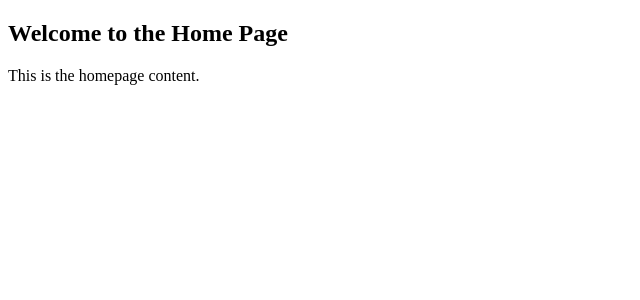
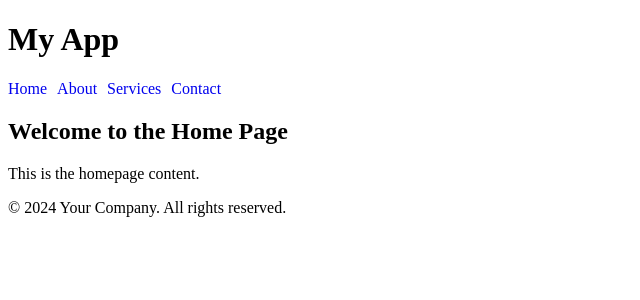
Before and after one commit to coreymaret/vite-react-ts-sass, a React (Vite) app: page / in a window 1280 px wide. Shown: the top 300 px of the page, without its empty margins (0-640 px from the left). Built offline with nearby package versions, Linux system fonts and the light colour scheme.

Commit message:
Updated routing by using Layout.tsx

```diff
--- a/App.tsx
+++ b/App.tsx
@@ -1,5 +1,26 @@
-import { Router } from './src/Router';
+import React from 'react';
+import { BrowserRouter as Router, Routes, Route } from 'react-router-dom';
+import Layout from './src/pages/Layout';
+import Home from './src/pages/Home';
+import About from './src/pages/About';
+import Services from './src/pages/Services';
+import Contact from './src/pages/Contact';
+import NotFound from './src/pages/NotFound';
 
-export default function App() {
-return<Router />;
+function App() {
+  return (
+    <Router>
+      <Routes>
+        <Route path="/" element={<Layout />}>
+          <Route index element={<Home />} />
+          <Route path="/about" element={<About />} />
+          <Route path="/services" element={<Services />} />
+          <Route path="/contact" element={<Contact />} />
+          <Route path="*" element={<NotFound />} />
+        </Route>
+      </Routes>
+    </Router>
+  );
 }
+
+export default App;
--- a/src/Router.tsx
+++ /dev/null
@@ -1,43 +0,0 @@
-import { createBrowserRouter, RouterProvider } from 'react-router-dom';
-import Home from '../src/pages/Home';
-import About from '../src/pages/About';
-import Services from '../src/pages/Services';
-import Contact from '../src/pages/Contact';
-import NotFound from '../src/pages/NotFound';
-import NavBar from '../src/components/NavBar';
-import Footer from '../src/components/Footer';
-
-const router = createBrowserRouter([
-    {
-      path: '/',
-      element: <Home />,
-    },
-    {
-      path: '/about',
-      element: <About />,
-    },
-    {
-      path: '/services',
-      element: <Services />,
-    },
-    {
-      path: '/contact',
-      element: <Contact />,
-    },
-    {
-      path: '/NotFound',
-      element: <NotFound />,
-    },
-    {
-        path: '',
-        element: <Footer />,
-    },
-    {
-        path: '',
-        element: <NavBar />,
-    },
-  ]);
-
-  export function Router() {
-    return <RouterProvider router={router} />;
-  }
--- a/src/main.tsx
+++ b/src/main.tsx
@@ -3,5 +3,4 @@ import App from '../App';
 
 ReactDOM.createRoot(document.getElementById('root')!).render(
       <App />
-
 );
--- /dev/null
+++ b/src/pages/Layout.tsx
@@ -0,0 +1,30 @@
+import React from 'react';
+import { Outlet } from 'react-router-dom';
+import '../scss/NavBar.scss';
+import Footer from '../components/Footer';
+
+function Layout() {
+  return (
+    <div>
+      <header>
+        <h1>My App</h1>
+        <nav>
+          <ul>
+            <li><a href="/">Home</a></li>
+            <li><a href="/about">About</a></li>
+            <li><a href="/services">Services</a></li>
+            <li><a href="/contact">Contact</a></li>
+          </ul>
+        </nav>
+      </header>
+      <main>
+        <Outlet />
+      </main>
+      <footer>
+        <Footer />
+      </footer>
+    </div>
+  );
+}
+
+export default Layout;
--- a/src/scss/NavBar.scss
+++ b/src/scss/NavBar.scss
@@ -1,4 +1,5 @@
-ul {
+nav {
+    ul {
     list-style:none;
     padding:0px;
     margin:0px;
@@ -8,5 +9,6 @@ ul {
         a{
             text-decoration:none;
         }
+        }
     }
 }
```
